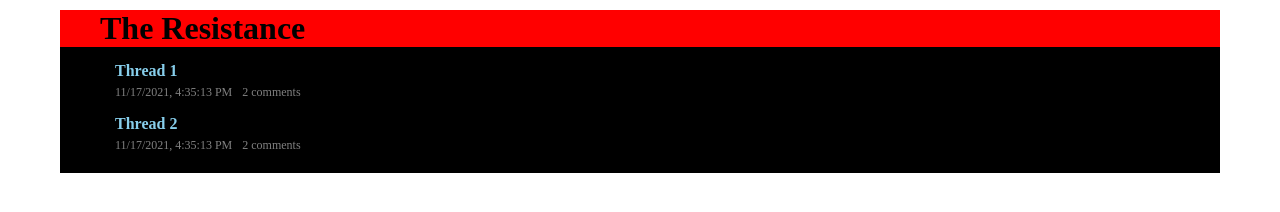
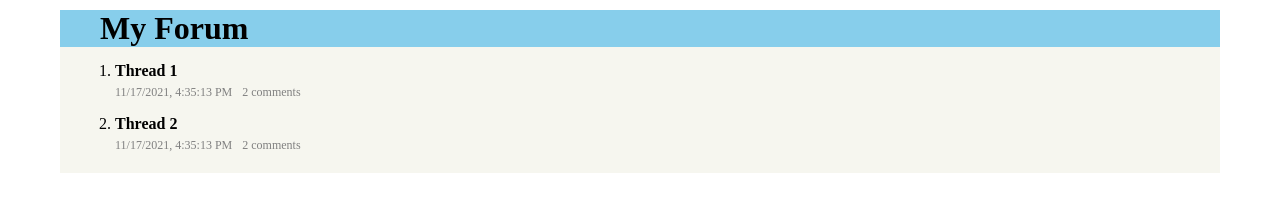
Before and after one commit to akatiouz/kNokmmKx7gnr3Lncde5T, a plain HTML site: page index.html in a window 1280 px wide. Drawn offline with Linux system fonts and the light colour scheme.

Commit message:
Update index.html

```diff
--- a/index.html
+++ b/index.html
@@ -1,7 +1,7 @@
 <body>
     <div class="top-bar">
         <h1>
-            The Resistance
+            My Forum
         </h1>
     </div>
     <div class="main">
@@ -39,7 +39,7 @@
         }
         a {
             text-decoration: none;
-            color: skyblue;
+            color: black;
         }
         h1, h4, ol {
             margin: 0;
@@ -48,11 +48,11 @@
             margin: 5px 0;
         }
         .top-bar {
-            background-color: red;
+            background-color: skyblue;
             padding: 0 40px;
         }
         .main {
-            background-color: #000000;
+            background-color: #F6F6EF;
             padding: 10px 15px;
         }
         .row {
```
